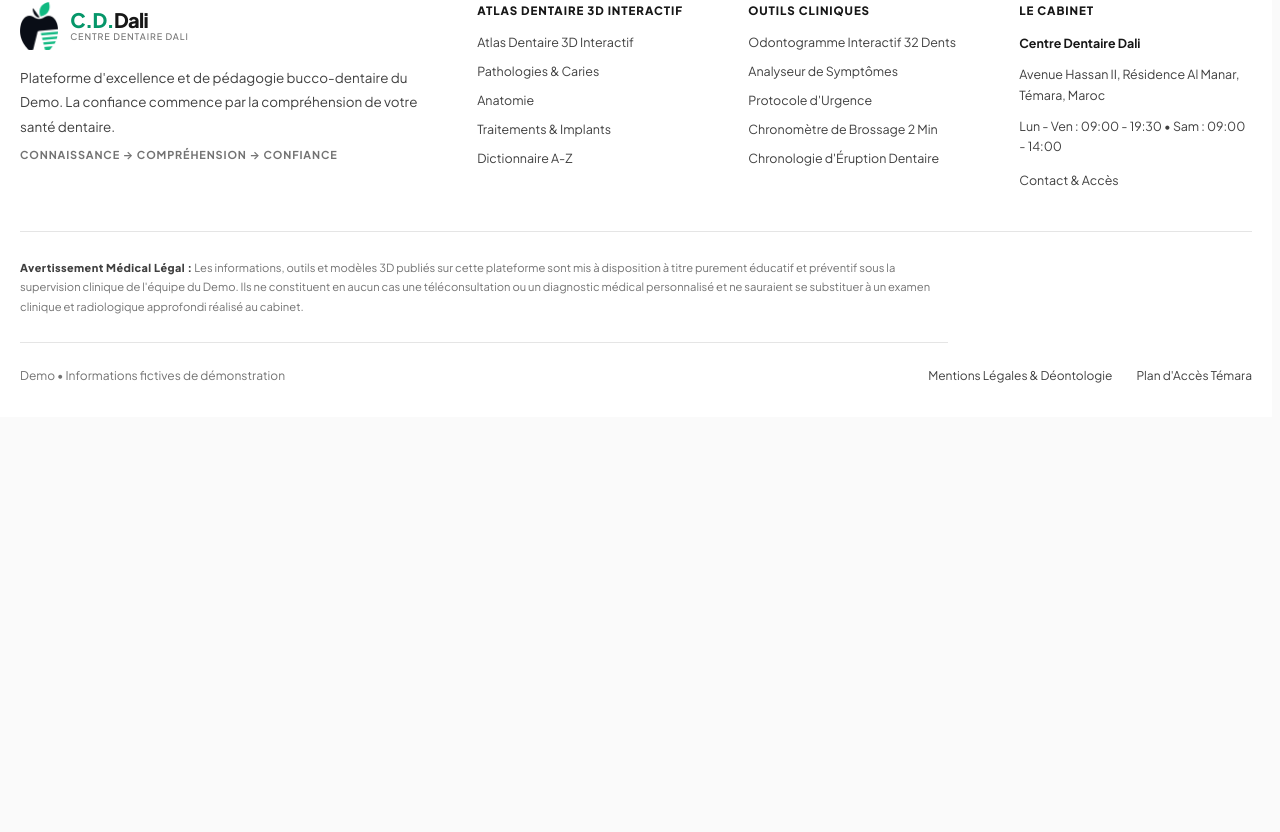
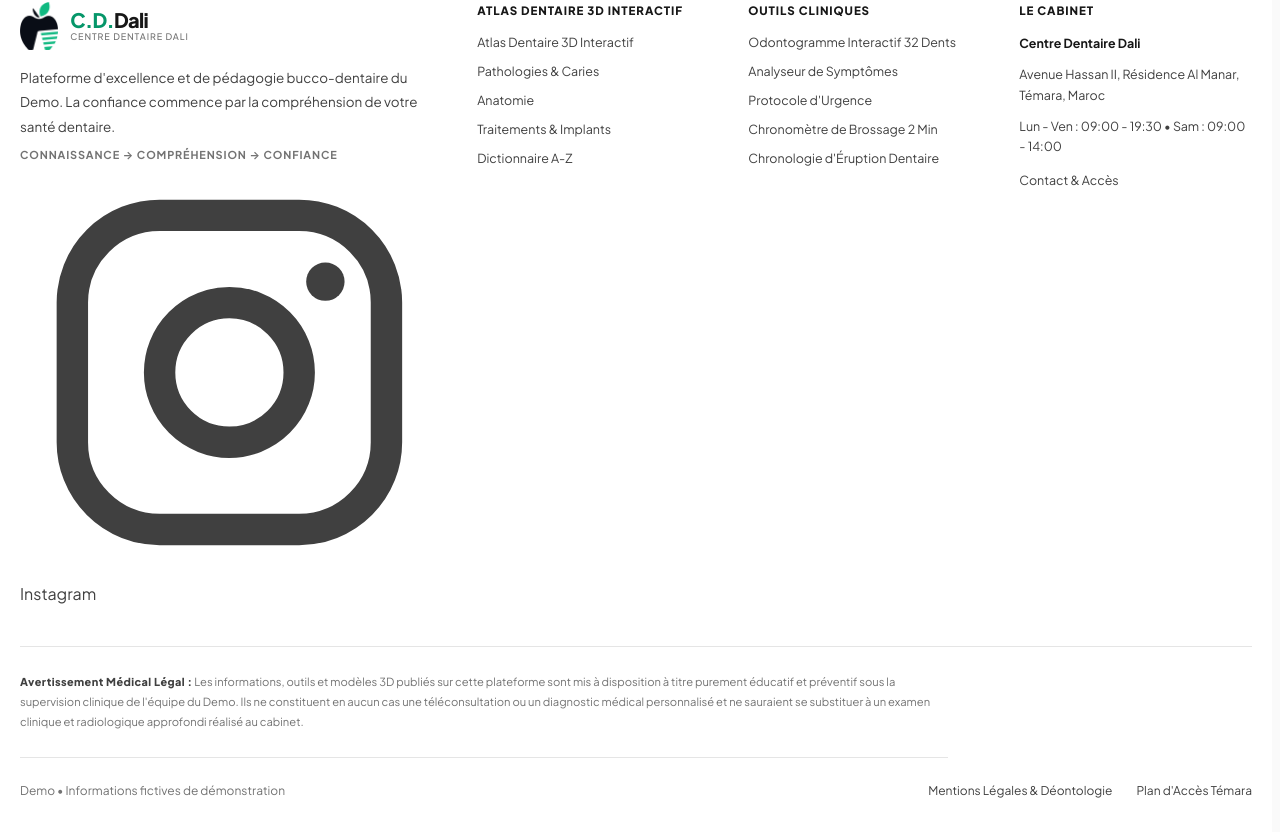
Before and after one commit to marvenpiadri/DrDali, an Angular app: page / in a window 1280 px wide. Shown: the part 6316-7148 px from the top of the page. Before the commit the page ends 6733 px from the top, so only its background shows below. Built offline with nearby package versions, Linux system fonts and the light colour scheme; no server answers; a web font is replaced by a local one.

Commit message:
Add clinic Instagram link to footer

```diff
--- a/src/app/components/footer/footer.html
+++ b/src/app/components/footer/footer.html
@@ -13,6 +13,20 @@
         <div class="footer-note">
           {{ 'footerKnowledgeChain' | translate }}
         </div>
+        <a
+          class="footer-social-link"
+          href="https://instagram.centredentairedali.com"
+          target="_blank"
+          rel="noopener noreferrer"
+          aria-label="Centre Dentaire Dali on Instagram"
+        >
+          <svg class="footer-social-icon" viewBox="0 0 24 24" aria-hidden="true" focusable="false">
+            <rect x="3" y="3" width="18" height="18" rx="5" fill="none" stroke="currentColor" stroke-width="1.8" />
+            <circle cx="12" cy="12" r="4" fill="none" stroke="currentColor" stroke-width="1.8" />
+            <circle cx="17.5" cy="6.8" r="1.1" fill="currentColor" />
+          </svg>
+          <span>Instagram</span>
+        </a>
       </div>
 
       <!-- Atlas Links -->
```
